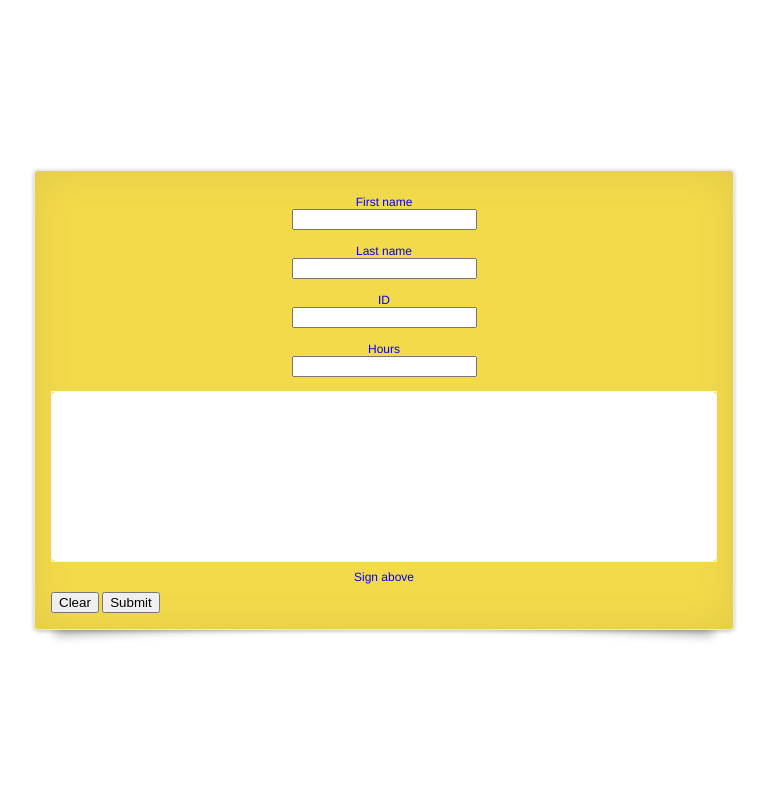
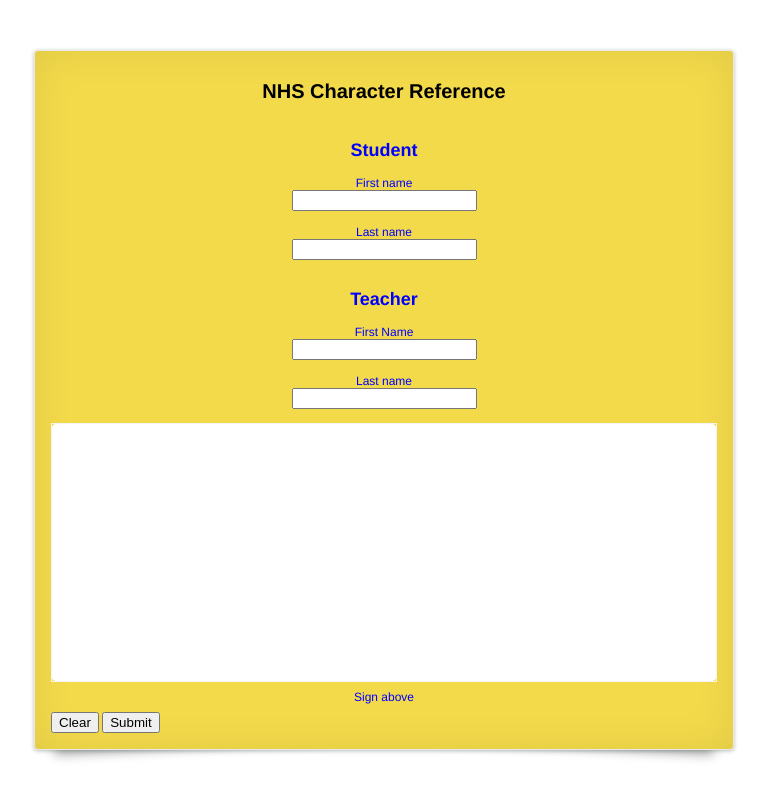
Before and after one commit to shs-nhs/shs-nhs.github.io, a plain HTML site: page index.html in a window 1280 px wide. Shown: the whole page, without its empty margins (256-1023 px from the left). Drawn offline with nearby package versions, Linux system fonts and the light colour scheme.

Commit message:
input items, changed

```diff
--- a/Signature Pad demo_files/google_submit.js
+++ b/Signature Pad demo_files/google_submit.js
@@ -4,8 +4,8 @@
 
 var inputFirstName = $('#fname');
 var inputLastName = $('#lname');
-var inputId = $('#iname');
-var inputHours = $('#hname');
+var inputTeacherFirstName = $('#tfname');
+var inputTeacherLastName = $('#tlname');
 
 function isLoading(status){
   if(status){
@@ -50,8 +50,8 @@
     data: {
       "First Name": inputFirstName.val(),
       "Last Name": inputLastName.val(),
-      "ID": (inputId.val()).toString(),
-      "Hours": (inputHours.val()).toString(),
+      "Teacher First Name": inputTeacherFirstName.val(),
+      "Teacher Last Name": inputTeacherLastName.val(),
       "Signature": signaturePad.toDataURL("image/jpeg"),
     },
     success: function (response) {
--- a/Signature Pad demo_files/signature-pad.css
+++ b/Signature Pad demo_files/signature-pad.css
@@ -38,7 +38,7 @@
   width: 100%;
   height: 100%;
   max-width: 700px;
-  max-height: 460px;
+  max-height: 700px;
   border: 1px solid #e8e8e8;
   background-color: rgb(243, 218, 75);
   box-shadow: 0 1px 4px rgba(0, 0, 0, 0.27), 0 0 40px rgba(0, 0, 0, 0.08) inset;
--- a/index.html
+++ b/index.html
@@ -15,22 +15,32 @@
     <link rel="stylesheet" type="text/css" href="css/ie9.css">
   <![endif]-->
 
+  <style>
+    h1 {text-align: center;}
+    h2 {text-align: center;}
+  </style>
+
+
 <body onselectstart="return false">
+
   <div id="signature-pad" class="signature-pad">
+    <h1>NHS Character Reference</h1>
     <div class="signature-pad--form">
     <form id="frm1" action="/action_page.php" >
 
+  <h2>Student</h2>
 	<label for="fname">First name</label><br>
     <input type="text" id="fname" name="fname" ><br><br>
 
 	<label for="lname">Last name</label><br>
     <input type="text" id="lname" name="lname" ><br><br>
 
-	<label for="iname">ID</label><br>
-    <input type="number" id="iname" name="iname" ><br><br>
+  <h2>Teacher</h2>
+    <label for="iname">First Name</label><br>
+    <input type="number" id="tfname" name="tfname" ><br><br>
 
-	<label for="hname">Hours</label><br>
-    <input type="number" id="hname" name="hname" ><br><br>
+	<label for="hname">Last name</label><br>
+    <input type="number" id="tlname" name="tlname" ><br><br>
 
 	</form>
 	</div>
```
